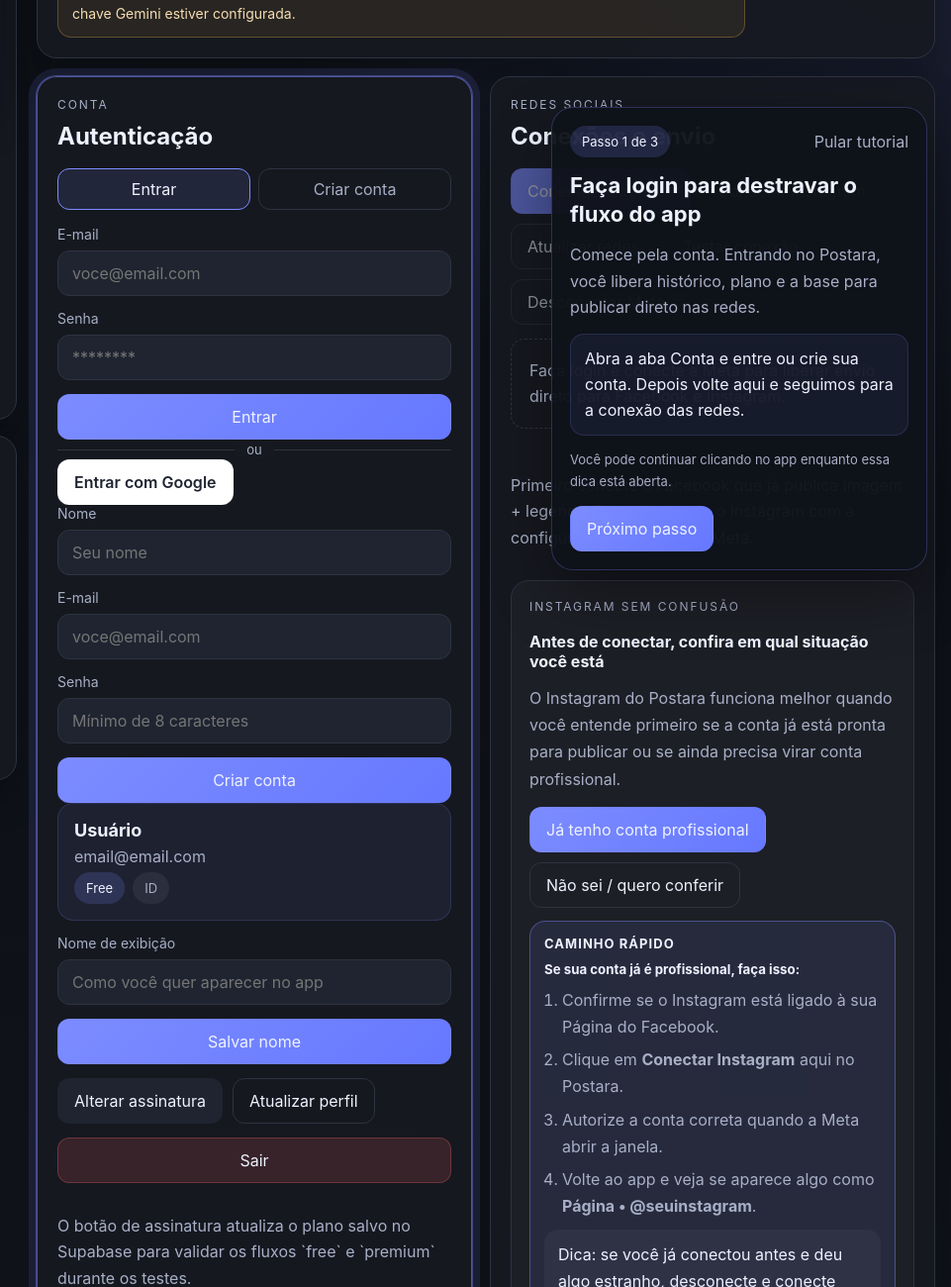
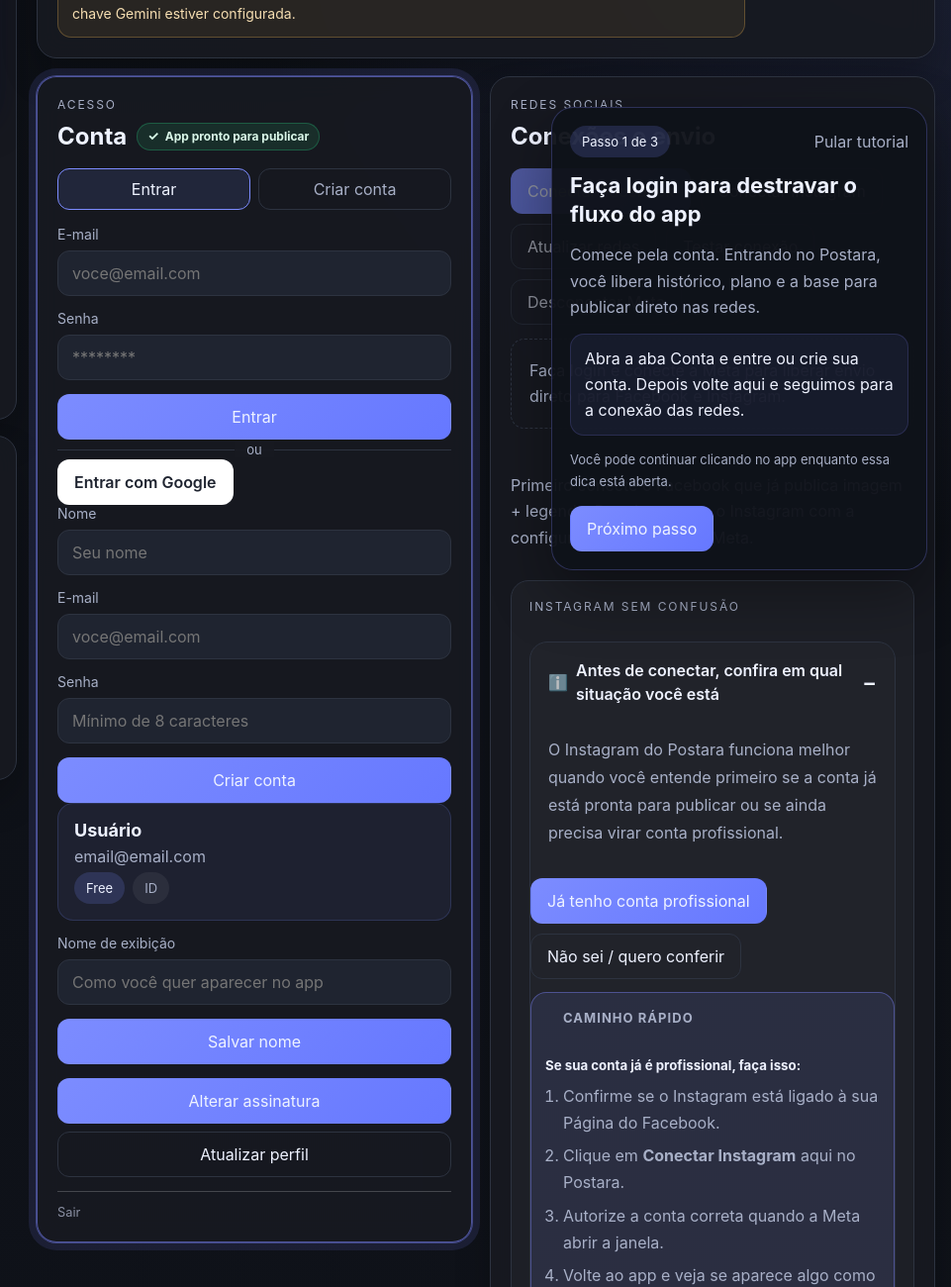
Before and after one commit to darilmaias-creator/postara1, a website: page postara-backend/public/index.html in a window 1280 px wide. Shown: the part 200-1500 px from the top of the page at 99% size, 319-1280 px from the left. Drawn offline with nearby package versions, Linux system fonts and the light colour scheme.

Commit message:
feat: refatora visual da tela conta

```diff
--- a/postara-backend/public/index.html
+++ b/postara-backend/public/index.html
@@ -496,10 +496,16 @@
                 <section class="view" data-view="account" hidden>
                     <div class="view-grid view-grid-account">
                         <section class="panel auth-panel" id="auth-panel">
-                            <div class="panel-heading">
+                            <div class="panel-heading panel-heading-inline">
                                 <div>
-                                    <p class="panel-kicker">Conta</p>
-                                    <h3>Autenticação</h3>
+                                    <p class="panel-kicker">Acesso</p>
+                                    <div class="panel-title-row">
+                                        <h3>Conta</h3>
+                                        <span class="inline-status-badge" aria-label="App pronto para publicar">
+                                            <span aria-hidden="true">✓</span>
+                                            <span>App pronto para publicar</span>
+                                        </span>
+                                    </div>
                                 </div>
                             </div>
 
@@ -579,24 +585,20 @@
                                     </button>
                                 </form>
 
-                                <div class="stack-inline">
-                                    <button class="button" id="subscription-toggle-button" type="button">
+                                <div class="member-actions-primary">
+                                    <button class="button button-primary button-full" id="subscription-toggle-button" type="button">
                                         Alterar assinatura
                                     </button>
-                                    <button class="button button-ghost" id="refresh-profile-button" type="button">
+                                    <button class="button button-ghost button-full" id="refresh-profile-button" type="button">
                                         Atualizar perfil
                                     </button>
                                 </div>
 
-                                <button class="button button-danger" id="logout-button" type="button">Sair</button>
-                                <p class="hint">
-                                    O botão de assinatura atualiza o plano salvo no Supabase para validar os fluxos
-                                    `free` e `premium` durante os testes.
-                                </p>
-                                <p class="hint">
-                                    A exclusão completa da conta é o próximo passo seguro, porque no Supabase ela exige
-                                    ação server-side com chave protegida.
-                                </p>
+                                <!-- DEV NOTE: textos técnicos internos removidos da interface final -->
+
+                                <div class="member-auth-footer">
+                                    <button class="button button-subtle-link" id="logout-button" type="button">Sair</button>
+                                </div>
                             </div>
                         </section>
 
@@ -641,8 +643,17 @@
                                 <section class="instagram-helper">
                                     <div class="instagram-helper-head">
                                         <p class="panel-kicker">Instagram sem confusão</p>
-                                        <h4>Antes de conectar, confira em qual situação você está</h4>
                                     </div>
+
+                                    <div class="faq-list instagram-helper-faq">
+                                        <details class="faq-item faq-item-guide" open>
+                                            <summary>
+                                                <span class="faq-summary-main">
+                                                    <span class="faq-summary-icon" aria-hidden="true">ℹ️</span>
+                                                    <span>Antes de conectar, confira em qual situação você está</span>
+                                                </span>
+                                            </summary>
+                                            <div class="instagram-helper-body">
                                                 <p class="instagram-helper-copy">
                                                     O Instagram do Postara funciona melhor quando você entende primeiro se a conta já está pronta para publicar ou se ainda precisa virar conta profissional.
                                                 </p>
@@ -683,18 +694,33 @@
                                                         O Postara não exige que você saiba termos técnicos. O importante é a conta aparecer como <strong>profissional</strong> e estar ligada à sua página.
                                                     </div>
                                                 </article>
-
-                                    <div class="faq-list instagram-helper-faq">
+                                            </div>
+                                        </details>
                                         <details class="faq-item">
-                                            <summary>Por que o Instagram precisa da Página do Facebook?</summary>
+                                            <summary>
+                                                <span class="faq-summary-main">
+                                                    <span class="faq-summary-icon" aria-hidden="true">🔗</span>
+                                                    <span>Por que o Instagram precisa da Página do Facebook?</span>
+                                                </span>
+                                            </summary>
                                             <p>A Meta usa essa ligação para liberar publicação por API. Sem ela, o app até pode reconhecer a conta, mas não consegue postar com segurança.</p>
                                         </details>
                                         <details class="faq-item">
-                                            <summary>Preciso colocar URL pública da imagem?</summary>
+                                            <summary>
+                                                <span class="faq-summary-main">
+                                                    <span class="faq-summary-icon" aria-hidden="true">🖼️</span>
+                                                    <span>Preciso colocar URL pública da imagem?</span>
+                                                </span>
+                                            </summary>
                                             <p>Não. O Postara já envia a imagem para o storage do app e prepara tudo para o Instagram automaticamente.</p>
                                         </details>
                                         <details class="faq-item">
-                                            <summary>E se eu só quiser publicar no Facebook?</summary>
+                                            <summary>
+                                                <span class="faq-summary-main">
+                                                    <span class="faq-summary-icon" aria-hidden="true">👍</span>
+                                                    <span>E se eu só quiser publicar no Facebook?</span>
+                                                </span>
+                                            </summary>
                                             <p>Sem problema. O Facebook já funciona separado. O Instagram é um passo extra para quem quer reaproveitar a mesma legenda e foto no perfil.</p>
                                         </details>
                                     </div>
--- a/postara-backend/public/styles.css
+++ b/postara-backend/public/styles.css
@@ -378,6 +378,17 @@ button {
     margin-bottom: 18px;
 }
 
+.panel-heading-inline {
+    align-items: flex-start;
+}
+
+.panel-title-row {
+    display: flex;
+    align-items: center;
+    gap: 10px;
+    flex-wrap: wrap;
+}
+
 .panel-heading h3 {
     margin: 0;
     font-size: 24px;
@@ -478,6 +489,27 @@ button {
     border-color: #ffffff;
 }
 
+.button-full {
+    width: 100%;
+    display: inline-flex;
+    justify-content: center;
+}
+
+.button-subtle-link {
+    padding: 0;
+    border: 0;
+    background: transparent;
+    color: #8b90a3;
+    font-size: 0.8rem;
+    line-height: 1.4;
+}
+
+.button-subtle-link:hover {
+    transform: none;
+    border-color: transparent;
+    color: #b3b8c9;
+}
+
 .publish-confirm-layer {
     position: fixed;
     inset: 0;
@@ -734,6 +766,37 @@ button {
     border-color: rgba(124, 140, 255, 0.18);
 }
 
+.member-actions-primary {
+    display: grid;
+    gap: 8px;
+}
+
+.member-auth-footer {
+    padding-top: 12px;
+    border-top: 1px solid rgba(255, 255, 255, 0.2);
+    display: flex;
+    justify-content: flex-start;
+}
+
+.inline-status-badge {
+    display: inline-flex;
+    align-items: center;
+    gap: 6px;
+    min-height: 28px;
+    padding: 4px 10px;
+    border-radius: 999px;
+    background: rgba(43, 182, 115, 0.14);
+    border: 1px solid rgba(43, 182, 115, 0.34);
+    color: #d9f7e8;
+    font-size: 12px;
+    font-weight: 700;
+    line-height: 1;
+}
+
+.inline-status-badge span:first-child {
+    font-size: 13px;
+}
+
 .tip-list {
     display: grid;
     gap: 12px;
@@ -1235,6 +1298,12 @@ button {
     display: flex;
     flex-wrap: wrap;
     gap: 10px;
+}
+
+.instagram-helper-body {
+    display: grid;
+    gap: 14px;
+    padding-top: 14px;
 }
 
 .instagram-help-view {
@@ -1507,6 +1576,21 @@ button {
     align-items: center;
     justify-content: space-between;
     gap: 14px;
+}
+
+.faq-summary-main {
+    display: inline-flex;
+    align-items: center;
+    gap: 10px;
+}
+
+.faq-summary-icon {
+    width: 18px;
+    font-size: 16px;
+    line-height: 1;
+    opacity: 0.7;
+    flex: 0 0 18px;
+    text-align: center;
 }
 
 .faq-item summary::-webkit-details-marker {
```
Lines whose indentation alone changed are shown as unchanged.
